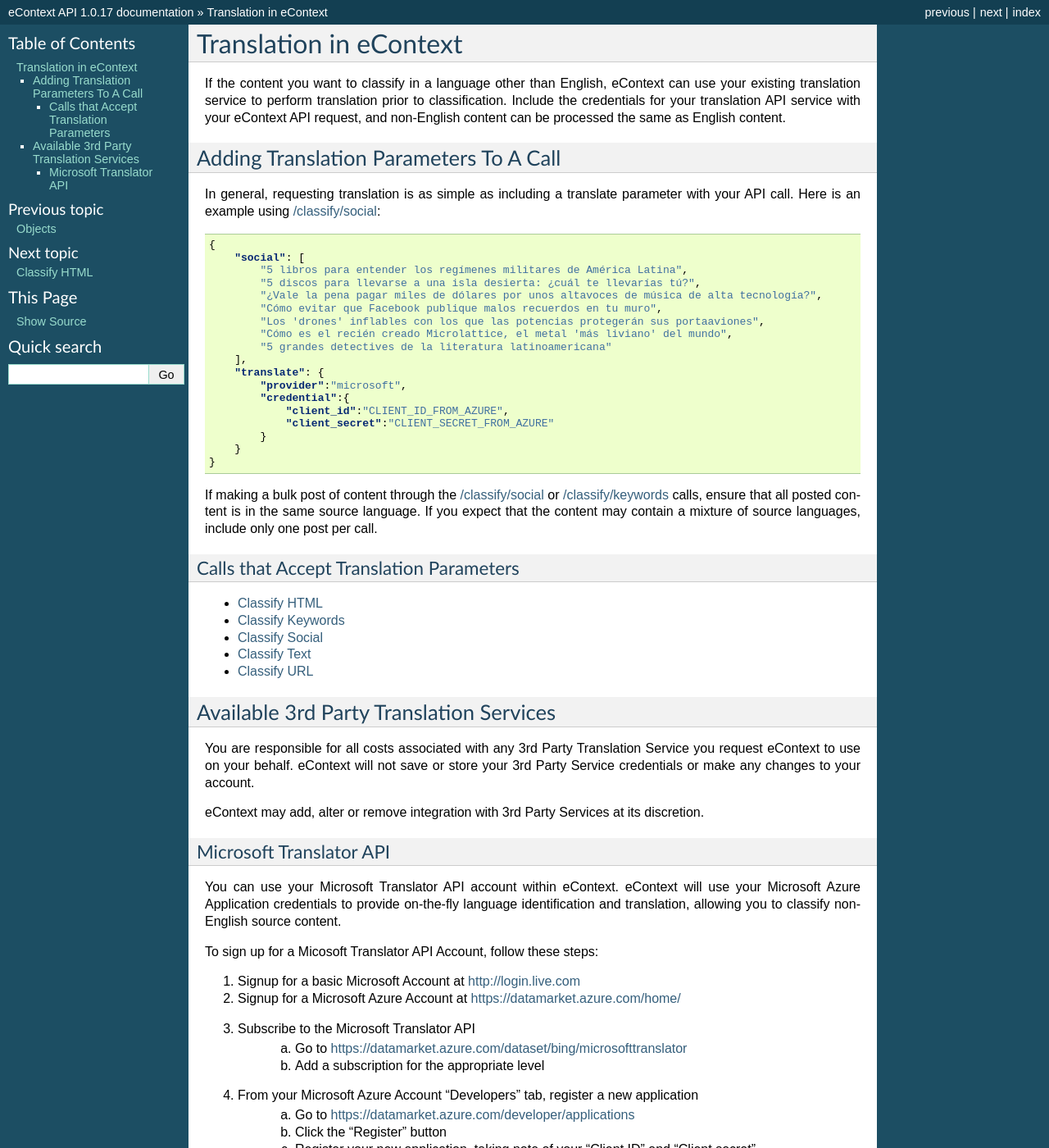
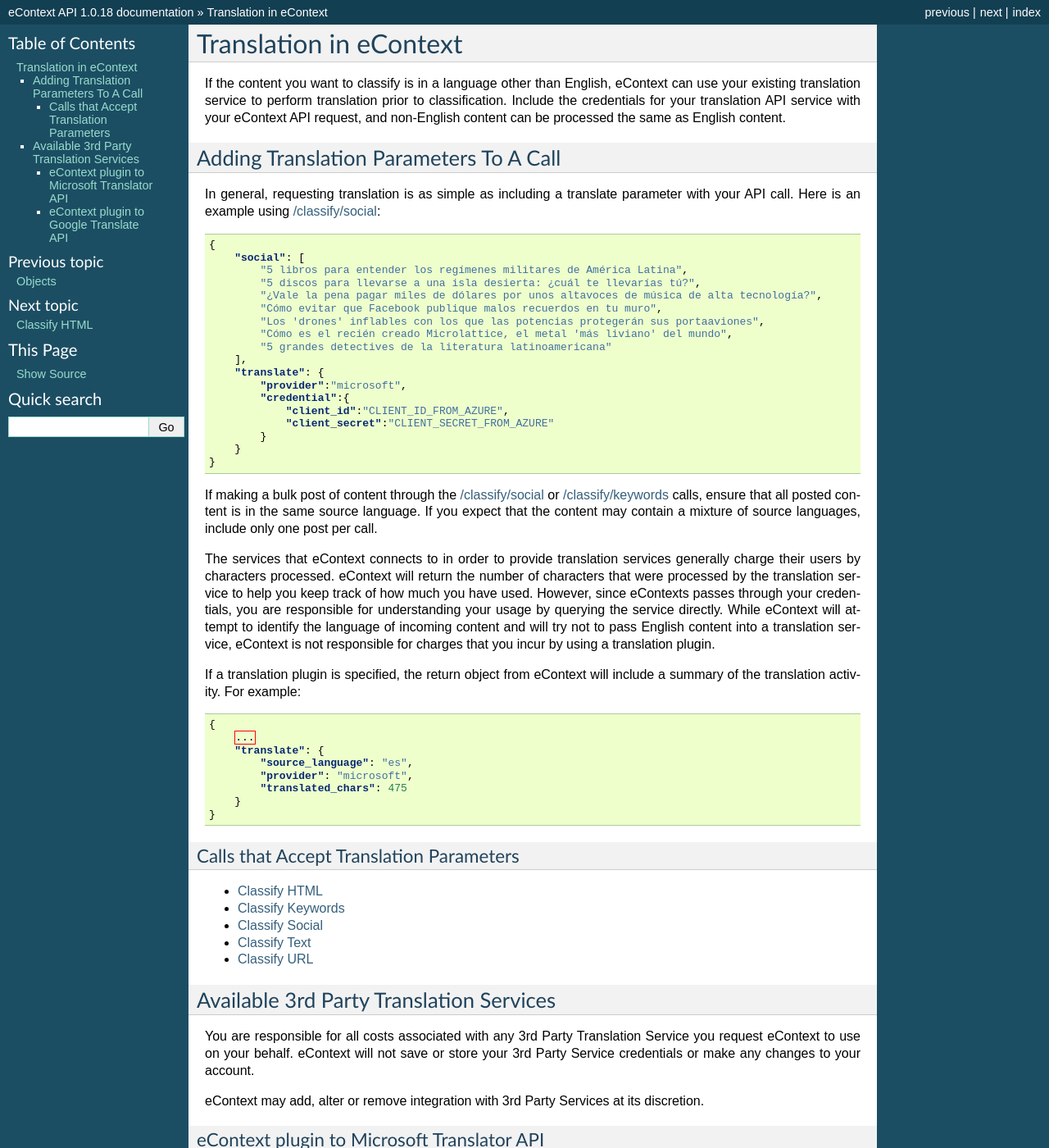
Before and after one commit to info-com/zenya-api-docs, a Sphinx documentation site: the page built from source/translation.rst, in a window 1280 px wide and 1400 px high. Shown: the whole window at 82% size. Built offline with Sphinx 7.4.7, drawn with Linux system fonts in a browser that asks for light colours; some of the changed text lies outside the part shown.

Commit message:
added details on translation and bumped version number

```diff
--- /dev/null
+++ b/source/_static/classify-social-translate-input-b.json
@@ -0,0 +1,15 @@
+{
+    "social": [
+        "5 libros para entender los regímenes militares de América Latina",
+        "5 discos para llevarse a una isla desierta: ¿cuál te llevarías tú?",
+        "¿Vale la pena pagar miles de dólares por unos altavoces de música de alta tecnología?",
+        "Cómo evitar que Facebook publique malos recuerdos en tu muro",
+        "Los 'drones' inflables con los que las potencias protegerán sus portaaviones",
+        "Cómo es el recién creado Microlattice, el metal 'más liviano' del mundo",
+        "5 grandes detectives de la literatura latinoamericana"
+    ],
+    "translate": {
+        "provider":"google",
+        "credential":"API_BROWSER_KEY_FROM_GOOGLE_DEVELOPER_CONSOLE"
+    }
+}
--- /dev/null
+++ b/source/_static/classify-social-translate-output.json
@@ -0,0 +1,8 @@
+{
+    ...
+    "translate": {
+        "source_language": "es",
+        "provider": "microsoft",
+        "translated_chars": 475
+    }
+}
--- a/source/conf.py
+++ b/source/conf.py
@@ -48,9 +48,9 @@
 # built documents.
 #
 # The short X.Y version.
-version = '1.0.17'
+version = '1.0.18'
 # The full version, including alpha/beta/rc tags.
-release = '1.0.17'
+release = '1.0.18'
 
 # The language for content autogenerated by Sphinx. Refer to documentation
 # for a list of supported languages.
--- a/source/translation.rst
+++ b/source/translation.rst
@@ -1,7 +1,7 @@
 Translation in eContext
 =======================
 
-If the content you want to classify in a language other than English, eContext
+If the content you want to classify is in a language other than English, eContext
 can use your existing translation service to perform translation prior to
 classification.  Include the credentials for your translation API service
 with your eContext API request, and non-English content can be processed the
@@ -20,6 +20,23 @@
 or :doc:`/classify/keywords <classify-keywords>` calls, ensure that all posted content
 is in the same source language. If you expect that the content may contain a mixture of
 source languages, include only one post per call.
+
+The services that eContext connects to in order to provide translation services
+generally charge their users by characters processed.  eContext will return the
+number of characters that were processed by the translation service to help you
+keep track of how much you have used.  However, since eContexts passes through
+your credentials, you are responsible for understanding your usage by querying
+the service directly.  While eContext will attempt to identify the language of
+incoming content and will try not to pass English content into a translation
+service, eContext is not responsible for charges that you incur by using a
+translation plugin.
+
+If a translation plugin is specified, the return object from eContext will
+include a summary of the translation activity.  For example:
+
+.. literalinclude:: _static/classify-social-translate-output.json
+    :language: json
+
 
 Calls that Accept Translation Parameters
 ^^^^^^^^^^^^^^^^^^^^^^^^^^^^^^^^^^^^^^^^
@@ -43,8 +60,8 @@
 eContext may add, alter or remove integration with 3rd Party Services at its
 discretion.
 
-Microsoft Translator API
-^^^^^^^^^^^^^^^^^^^^^^^^^
+eContext plugin to Microsoft Translator API
+^^^^^^^^^^^^^^^^^^^^^^^^^^^^^^^^^^^^^^^^^^^
 
 You can use your Microsoft Translator API account within eContext.  eContext will
 use your Microsoft Azure Application credentials to provide on-the-fly language
@@ -63,3 +80,30 @@
     c. Register your new application, taking note of your "Client ID" and "Client secret"
 
 You may now use these credentials to perform translation in the eContext API
+
+eContext plugin to Google Translate API
+^^^^^^^^^^^^^^^^^^^^^^^^^^^^^^^^^^^^^^^
+
+You may provide eContext with an API Key connected with your Google Developer
+Console account to access the Google Translate API on your behalf.  This will
+allow you to translate non-English source content on the fly during a content
+classification call.
+
+To connect to the Google Translate API, follow these steps from the Google
+Developer Console.
+
+#. Open the API Manager from the Google Developer Console menu.
+#. Search for the Translate API
+#. Enable the Translate API
+    a. If you do not have billing set up on your Google Developers Account, click on the "Quotas" tab of the Translate API and select "Enable Billing"
+#. Open the Credentials tab under the API Manager
+#. From the "Add credentials" menu, select "API Key"
+#. Create a new "Browser key"
+    a. You may name the key whatever you would like
+    b. Add "api.econtext.com" the list of domains to accept requests from.  This will ensure that your API key cannot be abused
+
+An example of the POST body that would pass content through to the Google
+Translate API for translation before processing in eContext:
+
+.. literalinclude:: _static/classify-social-translate-input-b.json
+    :language: json
```
